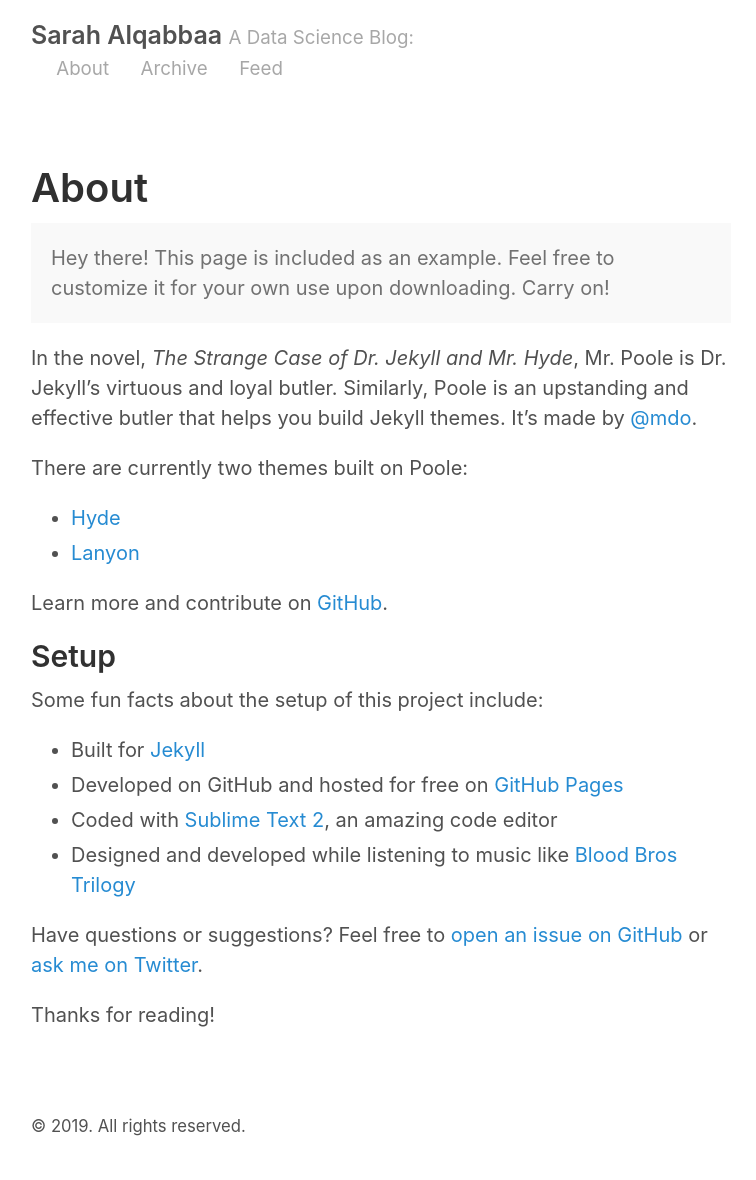
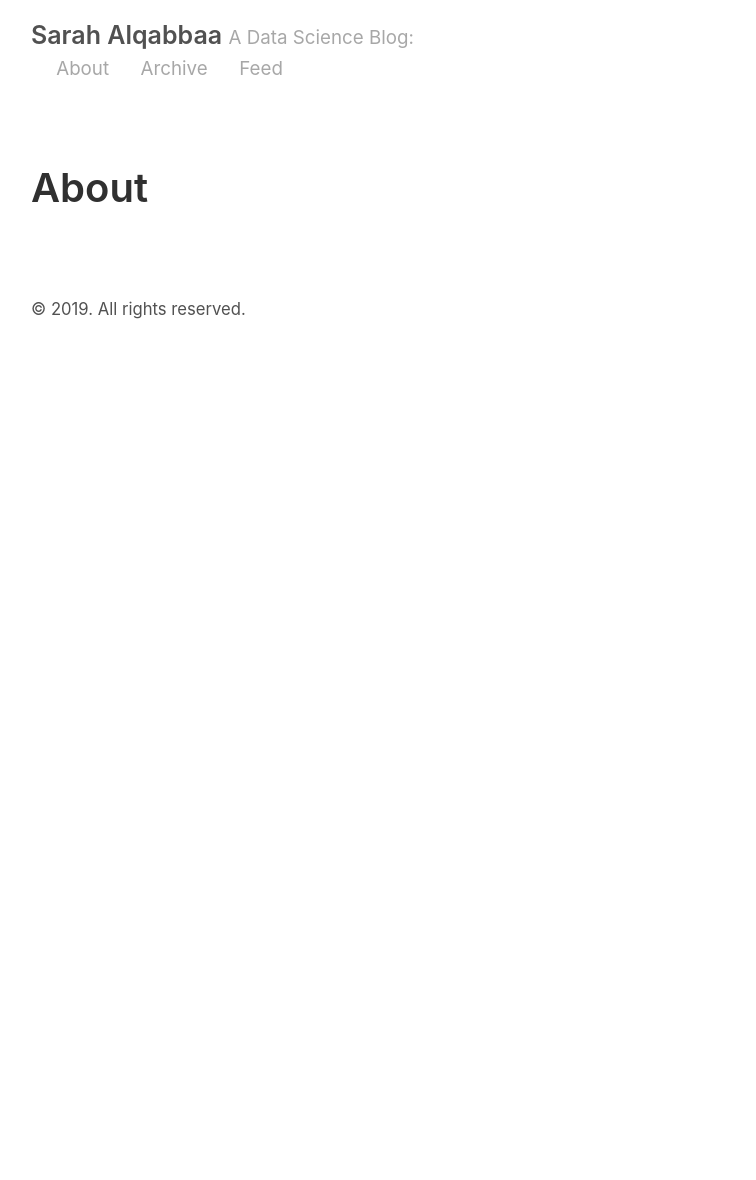
Before and after one commit to Sarahalq/Sarahalq.github.io, a Jekyll site: the page built from about.md, in a window 1280 px wide. Shown: the whole page, without its empty margins (259-1015 px from the left). Built offline with Jekyll 4.4.1, drawn with Linux system fonts in a browser that asks for light colours; after the commit the page ends 900 px from its top, so only the background shows below that.

Commit message:
removing about

```diff
--- a/about.md
+++ b/about.md
@@ -2,29 +2,3 @@
 layout: page
 title: About
 ---
-
-<p class="message">
-  Hey there! This page is included as an example. Feel free to customize it for your own use upon downloading. Carry on!
-</p>
-
-In the novel, *The Strange Case of Dr. Jekyll and Mr. Hyde*, Mr. Poole is Dr. Jekyll's virtuous and loyal butler. Similarly, Poole is an upstanding and effective butler that helps you build Jekyll themes. It's made by [@mdo](https://twitter.com/mdo).
-
-There are currently two themes built on Poole:
-
-* [Hyde](http://hyde.getpoole.com)
-* [Lanyon](http://lanyon.getpoole.com)
-
-Learn more and contribute on [GitHub](https://github.com/poole).
-
-## Setup
-
-Some fun facts about the setup of this project include:
-
-* Built for [Jekyll](http://jekyllrb.com)
-* Developed on GitHub and hosted for free on [GitHub Pages](https://pages.github.com)
-* Coded with [Sublime Text 2](http://sublimetext.com), an amazing code editor
-* Designed and developed while listening to music like [Blood Bros Trilogy](https://soundcloud.com/maddecent/sets/blood-bros-series)
-
-Have questions or suggestions? Feel free to [open an issue on GitHub](https://github.com/poole/poole/issues/new) or [ask me on Twitter](https://twitter.com/mdo).
-
-Thanks for reading!
```
Also changed, not shown: _posts/2019-09-7-Testing-Local-Images.md (+1 -1 lines), 1 other file.
